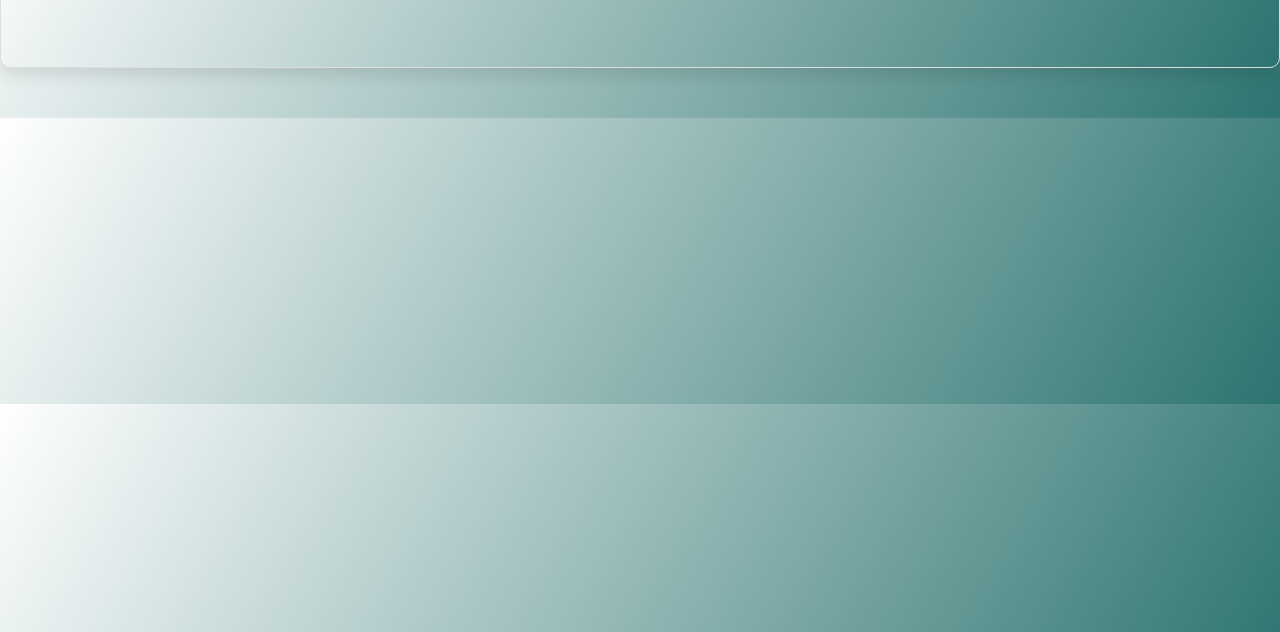
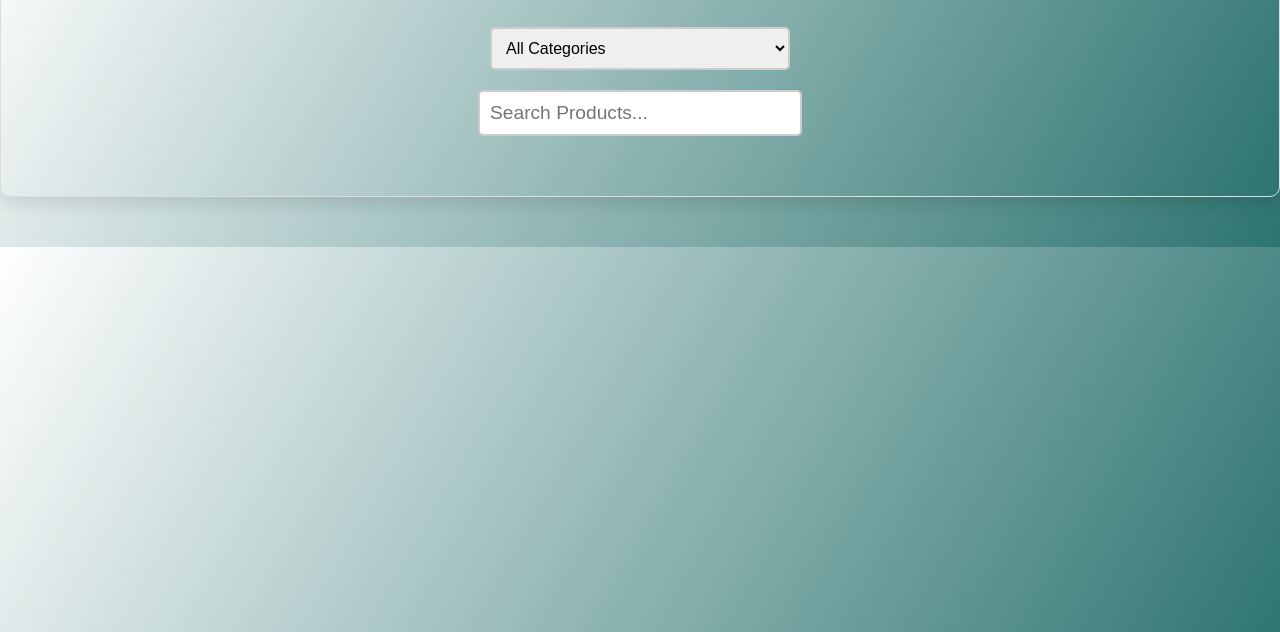
Before and after one commit to vanshikaamodi/BIZBAZAAR, a website: page public/auctionListing.html in a window 1280 px wide. Shown: the part 168-800 px from the top of the page. Drawn offline with Linux system fonts and the light colour scheme; no server answers.

Commit message:
auctionlist

```diff
--- a/public/auctionListing.html
+++ b/public/auctionListing.html
@@ -9,14 +9,14 @@ body {
       font-family: 'Roboto', sans-serif;
       margin: 0;
       padding: 0;
-  background: linear-gradient(120deg, #ffffff,#2d7470);
+      background: linear-gradient(120deg, #ffffff, #2d7470);
       color: #333;
     }
 
     .container {
       max-width: 1200px;
       margin: 50px auto;
-  background: linear-gradient(120deg, #ffffff,#2d7470);
+      background: linear-gradient(120deg, #ffffff, #2d7470);
       padding: 40px;
       border-radius: 10px;
       box-shadow: 0 8px 16px rgba(0, 0, 0, 0.1);
@@ -31,6 +31,35 @@ h1 {
       font-weight: bold;
     }
 
+    /* Centering and styling search bar */
+    #searchBarWrapper {
+      text-align: center;
+      margin-bottom: 20px;
+    }
+
+    #searchBar {
+      width: 300px; /* Increased size */
+      padding: 10px;
+      font-size: 1.2em;
+      border: 2px solid #ccc;
+      border-radius: 5px;
+      margin: 20px auto;
+      display: block; /* Make it a block element to center */
+    }
+
+    /* Category Dropdown */
+    #categoryFilter {
+      padding: 10px;
+      font-size: 1em;
+      border: 2px solid #ccc;
+      border-radius: 5px;
+      margin: 10px 0;
+      display: block;
+      width: 300px;
+      margin-left: auto;
+      margin-right: auto;
+    }
+
     #productList {
       display: grid;
       grid-template-columns: repeat(auto-fill, minmax(300px, 1fr)); /* Adjusts to screen size */
@@ -39,7 +68,7 @@ h1 {
     }
 
     .product {
-  background:#ffffff;
+      background: #ffffff;
       border-radius: 10px;
       box-shadow: 0 4px 8px rgba(0, 0, 0, 0.1);
       padding: 20px;
@@ -170,14 +199,32 @@ h1 {
 <body>
   <div class="container">
     <h1>Auction Listing</h1>
+
+    <!-- Category Filter Dropdown -->
+    <select id="categoryFilter">
+      <option value="all">All Categories</option>
+      <option value="electronics">Electronics</option>
+      <option value="furniture">Furniture</option>
+      <option value="collectibles">Collectibles</option>
+      <option value="fashion">Fashion</option>
+    </select>
+
+    <!-- Search Bar -->
+    <div id="searchBarWrapper">
+      <input type="text" id="searchBar" placeholder="Search Products...">
+    </div>
+
     <div id="productList">
       <!-- Products will be displayed here -->
     </div>
   </div>
 
   <script>
+    let selectedCategory = 'all'; // Initial category filter
+
+    // Function to load products
     function loadProducts() {
-      fetch('/api/auctionListing', {
+      fetch(`/api/auctionListing?category=${selectedCategory}`, {
         method: 'GET',
         headers: {
           'Authorization': `Bearer ${localStorage.getItem('token')}`
@@ -240,7 +287,7 @@ h1 {
 
             productDetails.appendChild(bidButton);
             productCard.appendChild(productDetails);
-            productList.appendChild(productCard);
+            productList.prepend(productCard); // Display new items first
           });
         } else {
           alert('Error loading products: ' + data.message);
@@ -252,6 +299,28 @@ h1 {
       });
     }
 
+    // Event listener for category filter
+    document.getElementById('categoryFilter').addEventListener('change', (event) => {
+      selectedCategory = event.target.value;
+      loadProducts(); // Reload products when category changes
+    });
+
+    // Event listener for search bar
+    document.getElementById('searchBar').addEventListener('input', (event) => {
+      const searchTerm = event.target.value.toLowerCase();
+      const products = document.querySelectorAll('.product');
+
+      products.forEach(product => {
+        const productName = product.querySelector('h2').textContent.toLowerCase();
+        if (productName.includes(searchTerm)) {
+          product.style.display = '';
+        } else {
+          product.style.display = 'none';
+        }
+      });
+    });
+
+    // Load products on page load
     window.onload = loadProducts;
   </script>
 </body>
```
Also changed, not shown: public/index.html (+1 -1 lines). Lines whose indentation alone changed are shown as unchanged.
